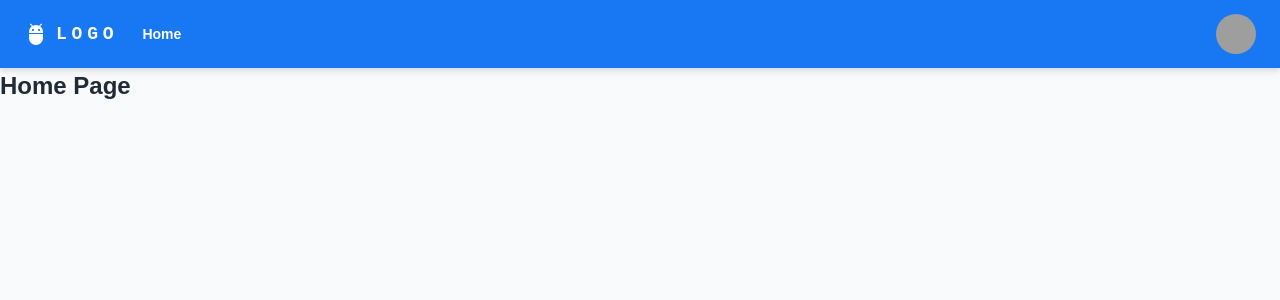
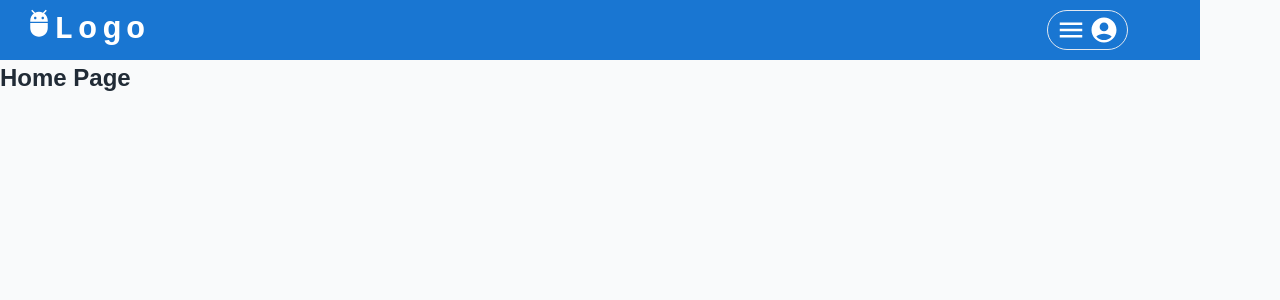
Before and after one commit to thiagofelizardu/Projeto_PAS, a React (Vite) app: page /home in a window 1280 px wide. Shown: the top 300 px of the page. Built offline with nearby package versions, Linux system fonts and the light colour scheme; grey boxes are pictures that could not be loaded.

Commit message:
NavBarCOncertada

```diff
--- a/src/App.jsx
+++ b/src/App.jsx
@@ -1,20 +1,23 @@
 import React from 'react'
 import { Routes, Route, Navigate } from 'react-router-dom';
+import { Container } from '@mui/material';
+
 import SignUp from './pages/signs/SignUp';
 import SignIn from './pages/signs/SignIn';
+import  ThemeProvider  from './theme';
 import AuthProvider from './context/AuthProvider';
 import HomePage from './pages/HomePage';
-import NavBar from './layout/NavBar';
+import NavBar from './components/NavBar';
 import Sobre from './pages/Sobre';
 import Inside from './pages/Inside';
-import  ThemeProvider  from './theme';
 import Profile from './pages/Profile';
+
 
 const App = () => {
   return (
     <ThemeProvider>
       <AuthProvider>
-      <div className='container'>
+      <div className='bodyApp'>
         <NavBar />
         <Routes>
          <Route path="/profile" element={<Profile />} />
--- /dev/null
+++ b/src/components/NavBar.jsx
@@ -0,0 +1,40 @@
+import * as React from 'react';
+import Box from '@mui/material/Box';
+import Typography from '@mui/material/Typography';
+import AdbIcon from '@mui/icons-material/Adb';
+import UserMenu from './navBar/UserMenu';
+import { Link } from 'react-router-dom';
+
+import { Container } from '@mui/material';
+
+export default function ButtonAppBar() {
+  return (
+
+    <Container sx={{
+      display: 'flex',
+      justifyContent: 'space-between',
+      alignItems: 'center',
+      backgroundColor: '#1976d2',
+      height: '60px',
+      margin: '0'
+    }}>
+      <Box sx={{alignItems: 'center'}}>
+        <AdbIcon sx={{ fontSize: 30, color: '#ffffff' }}/>
+        <Typography variant="h3" component={Link} to='/home' sx={{
+          fontWeight: 700,
+          fontFamily: 'monospace',
+          flexGrow: 1,
+          letterSpacing: '.3rem',
+          textDecoration: 'none',
+          color: 'inherit',
+          color: '#ffffff'
+        }}>
+          Logo
+        </Typography>
+      </Box>
+      <Box >
+        <UserMenu />
+      </Box>
+    </Container>
+  );
+}
--- /dev/null
+++ b/src/components/navBar/UserMenu.jsx
@@ -0,0 +1,90 @@
+import React from 'react';
+import Box from '@mui/material/Box';
+import Container from '@mui/material/Container';
+import MenuIcon from '@mui/icons-material/Menu';
+import Menu from '@mui/material/Menu';
+import MenuItem from '@mui/material/MenuItem';
+import AccountCircleIcon from '@mui/icons-material/AccountCircle';
+import { Link } from 'react-router-dom';
+
+const options = [
+  { label: 'Cadastre-se', path: '/sign-up' },
+  { label: 'Entrar', path: '/sign-in' },
+  { label: 'Profile', path: '/profile' },
+  { label: 'Divulgar Espaço', path: '/divulgar-espaco' },
+];
+
+const ITEM_HEIGHT = 48;
+
+export default function UserMenu() {
+  const [anchorEl, setAnchorEl] = React.useState(null);
+  const open = Boolean(anchorEl);
+
+  const handleClick = (event) => {
+    setAnchorEl(event.currentTarget);
+  };
+
+  const handleClose = () => {
+    setAnchorEl(null);
+  };
+
+  return (
+    <Container display='relative'>
+      <Container className='flex'>
+        <Box
+          onClick={handleClick}
+          sx={{
+            padding: '0.5rem',
+            '@media (min-width: 768px)': {
+              paddingY: '0.25rem',
+            },
+            border: '1px solid #E2E8F0',
+            display: 'flex',
+            flexDirection: 'row',
+            alignItems: 'center',
+            gap: '0.2rem',
+            borderRadius: '9999px',
+            cursor: 'pointer',
+            '&:hover': {
+              boxShadow: '0 4px 6px rgba(0, 0, 0, 0.1)',
+            },
+            transition: 'box-shadow 0.3s ease',
+          }}
+        >
+          <MenuIcon fontSize="large" sx={{ fontSize: 30, color: '#ffffff' }} />
+          <AccountCircleIcon sx={{ fontSize: 30, color: '#ffffff' }} />
+        </Box>
+        <Menu
+          id="long-menu"
+          MenuListProps={{
+            'aria-labelledby': 'long-button',
+          }}
+          anchorEl={anchorEl}
+          open={open}
+          onClose={handleClose}
+          PaperProps={{
+            style: {
+              maxHeight: ITEM_HEIGHT * 4.5,
+              width: '20ch',
+            },
+          }}
+        >
+
+          {options.map((option) => (
+            <MenuItem
+              key={option.label}
+              selected={option.label === 'Profile'}
+              onClick={handleClose}
+              component={Link}
+              to={option.path}
+            >
+              {option.label}
+            </MenuItem>
+          ))}
+        </Menu>
+      </Container>
+    </Container>
+
+  );
+
+}
--- a/src/layout/NavBar.jsx
+++ /dev/null
@@ -1,170 +0,0 @@
-import * as React from 'react';
-import AppBar from '@mui/material/AppBar';
-import Box from '@mui/material/Box';
-import Toolbar from '@mui/material/Toolbar';
-import IconButton from '@mui/material/IconButton';
-import Typography from '@mui/material/Typography';
-import Menu from '@mui/material/Menu';
-import MenuIcon from '@mui/icons-material/Menu';
-import Container from '@mui/material/Container';
-import Avatar from '@mui/material/Avatar';
-import Button from '@mui/material/Button';
-import Tooltip from '@mui/material/Tooltip';
-import MenuItem from '@mui/material/MenuItem';
-import AdbIcon from '@mui/icons-material/Adb';
-import { Link } from 'react-router-dom';
-
-const pages = [{ label: 'Home', url: '/home' }];
-const settings = [
-  { label: 'Profile', url: '/profile' },
-  { label: 'Entrar', url: '/sign-in' },
-  { label: 'Inscrever-se', url: '/sign-up' },
-  { label: 'Logout', url: '/logout' }
-];
-
-function ResponsiveAppBar() {
-  const [anchorElNav, setAnchorElNav] = React.useState(null);
-  const [anchorElUser, setAnchorElUser] = React.useState(null);
-
-  const handleOpenNavMenu = (event) => {
-    setAnchorElNav(event.currentTarget);
-  };
-  const handleOpenUserMenu = (event) => {
-    setAnchorElUser(event.currentTarget);
-  };
-
-  const handleCloseNavMenu = () => {
-    setAnchorElNav(null);
-  };
-
-  const handleCloseUserMenu = () => {
-    setAnchorElUser(null);
-  };
-
-  return (
-    <AppBar position="static">
-      <Container maxWidth="xl">
-        <Toolbar disableGutters>
-          <AdbIcon sx={{ display: { xs: 'none', md: 'flex' }, mr: 1 }} />
-          <Typography
-            variant="h6"
-            noWrap
-            component={Link} // Use o componente Link para roteamento
-            to="#app-bar-with-responsive-menu"
-            sx={{
-              mr: 2,
-              display: { xs: 'none', md: 'flex' },
-              fontFamily: 'monospace',
-              fontWeight: 700,
-              letterSpacing: '.3rem',
-              color: 'inherit',
-              textDecoration: 'none',
-            }}
-          >
-            LOGO
-          </Typography>
-
-          <Box sx={{ flexGrow: 1, display: { xs: 'flex', md: 'none' } }}>
-            <IconButton
-              size="large"
-              aria-label="account of current user"
-              aria-controls="menu-appbar"
-              aria-haspopup="true"
-              onClick={handleOpenNavMenu}
-              color="inherit"
-            >
-              <MenuIcon />
-            </IconButton>
-            <Menu
-              id="menu-appbar"
-              anchorEl={anchorElNav}
-              anchorOrigin={{
-                vertical: 'bottom',
-                horizontal: 'left',
-              }}
-              keepMounted
-              transformOrigin={{
-                vertical: 'top',
-                horizontal: 'left',
-              }}
-              open={Boolean(anchorElNav)}
-              onClose={handleCloseNavMenu}
-              sx={{
-                display: { xs: 'block', md: 'none' },
-              }}
-            >
-              {pages.map((page) => (
-                <MenuItem key={page.label} onClick={handleCloseNavMenu} component={Link} to={page.url}>
-                  <Typography textAlign="center">{page.label}</Typography>
-                </MenuItem>
-              ))}
-            </Menu>
-          </Box>
-          <AdbIcon sx={{ display: { xs: 'flex', md: 'none' }, mr: 1 }} />
-          <Typography
-            variant="h5"
-            noWrap
-            component={Link} // Use o componente Link para roteamento
-            to="#app-bar-with-responsive-menu"
-            sx={{
-              mr: 2,
-              display: { xs: 'flex', md: 'none' },
-              flexGrow: 1,
-              fontFamily: 'monospace',
-              fontWeight: 700,
-              letterSpacing: '.3rem',
-              color: 'inherit',
-              textDecoration: 'none',
-            }}
-          >
-            LOGO
-          </Typography>
-          <Box sx={{ flexGrow: 1, display: { xs: 'none', md: 'flex' } }}>
-            {pages.map((page) => (
-              <Button
-                key={page.label}
-                component={Link} // Use o componente Link para roteamento
-                to={page.url}
-                onClick={handleCloseNavMenu}
-                sx={{ my: 2, color: 'white', display: 'block' }}
-              >
-                {page.label}
-              </Button>
-            ))}
-          </Box>
-
-          <Box sx={{ flexGrow: 0 }}>
-            <Tooltip title="Open settings">
-              <IconButton onClick={handleOpenUserMenu} sx={{ p: 0 }}>
-                <Avatar alt="Remy Sharp" src="/static/images/avatar/2.jpg" />
-              </IconButton>
-            </Tooltip>
-            <Menu
-              sx={{ mt: '45px' }}
-              id="menu-appbar"
-              anchorEl={anchorElUser}
-              anchorOrigin={{
-                vertical: 'top',
-                horizontal: 'right',
-              }}
-              keepMounted
-              transformOrigin={{
-                vertical: 'top',
-                horizontal: 'right',
-              }}
-              open={Boolean(anchorElUser)}
-              onClose={handleCloseUserMenu}
-            >
-              {settings.map((setting) => (
-                <MenuItem key={setting.label} onClick={handleCloseUserMenu} component={Link} to={setting.url}>
-                  <Typography textAlign="center">{setting.label}</Typography>
-                </MenuItem>
-              ))}
-            </Menu>
-          </Box>
-        </Toolbar>
-      </Container>
-    </AppBar>
-  );
-}
-export default ResponsiveAppBar;
```
Also changed, not shown: src/components/navBar/NavBar.css (added).
